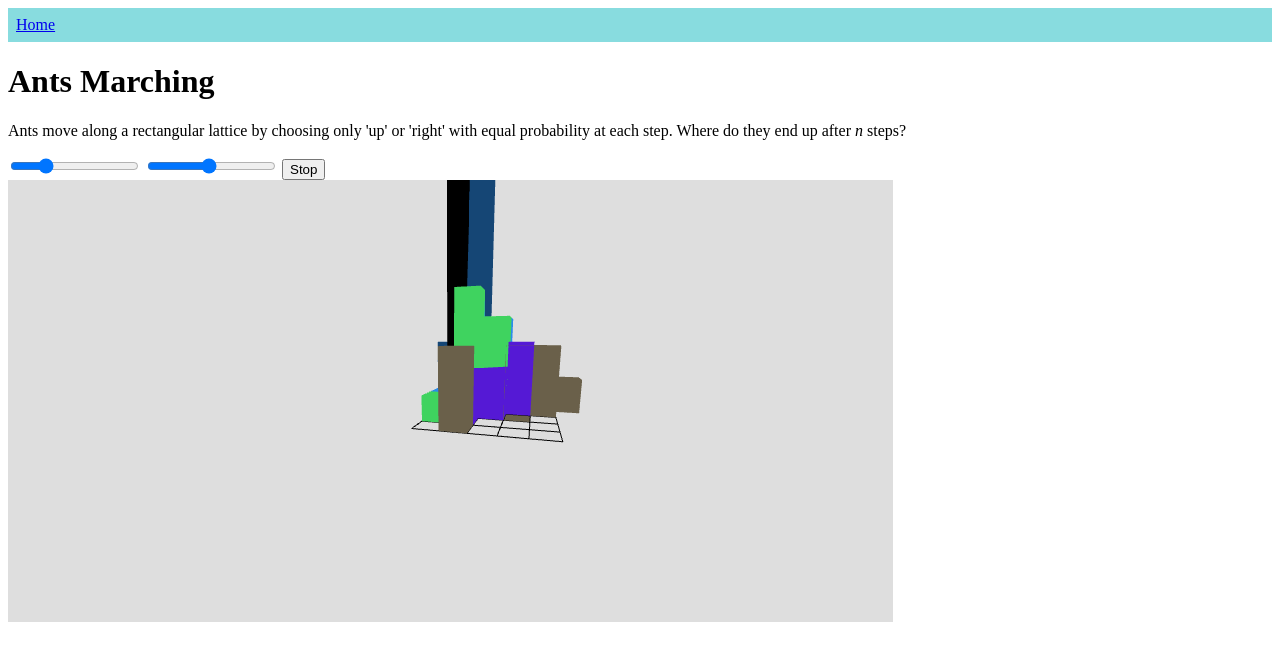
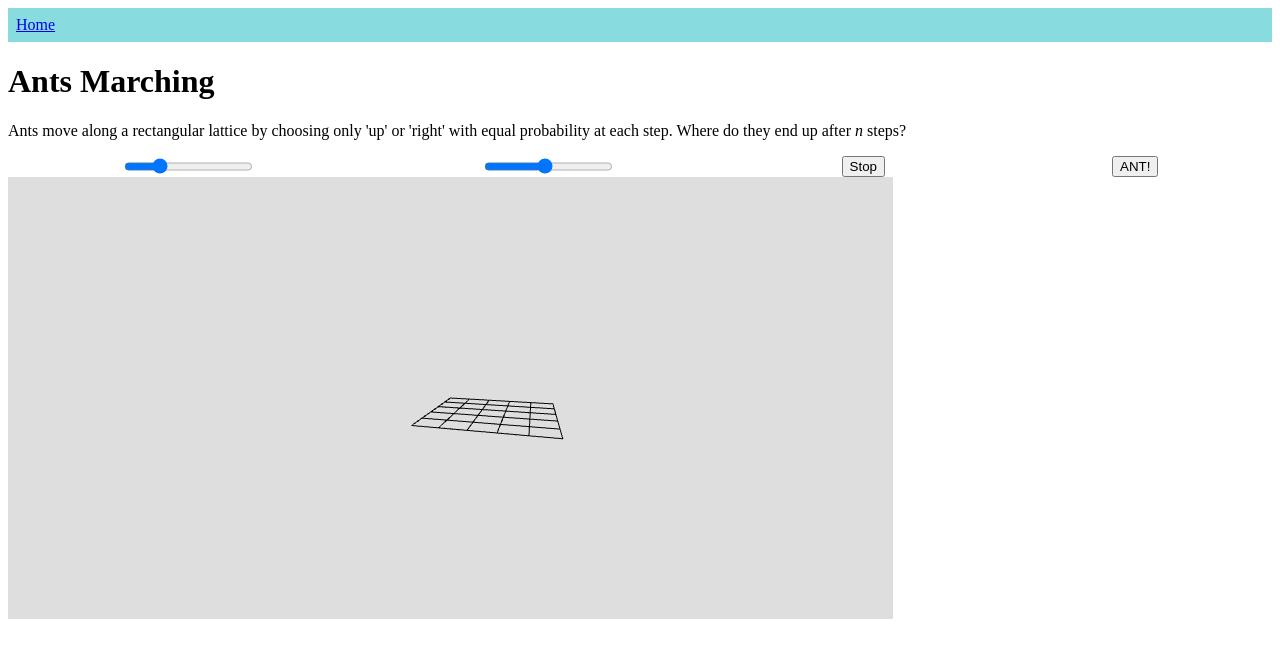
Before and after one commit to drewyoungren/svandbox, a SvelteKit app: page /amp2024/ants_marching in a window 1280 px wide. Shown: the top 660 px of the page. Built offline with nearby package versions, Linux system fonts and the light colour scheme.

Commit message:
Add ant! button

```diff
--- a/src/routes/amp2024/+page.svelte
+++ b/src/routes/amp2024/+page.svelte
@@ -31,5 +31,6 @@
   <h2>Odds and Ends</h2>
   <ul>
     <li><a href="figgie_hands">Figgie starting odds</a></li>
+    <li><a href="ants_marching">Ants marching</a></li>
   </ul>
 </section>
--- a/src/routes/amp2024/ants_marching/+page.svelte
+++ b/src/routes/amp2024/ants_marching/+page.svelte
@@ -1,7 +1,9 @@
 <script>
-  import { onMount } from 'svelte';
-  import * as THREE from 'three';
-  import { OrbitControls } from 'three/examples/jsm/controls/OrbitControls.js';
+  // @ts-nocheck
+
+  import { onMount } from "svelte";
+  import * as THREE from "three";
+  import { OrbitControls } from "three/examples/jsm/controls/OrbitControls.js";
 
   let stopGo = true;
 
@@ -18,7 +20,7 @@
   let renderer;
 
   const scene = new THREE.Scene();
-  scene.background = new THREE.Color('#DEDEDE');
+  scene.background = new THREE.Color("#DEDEDE");
 
   const camera = new THREE.PerspectiveCamera(75, 2, 0.1, 0);
 
@@ -146,7 +148,7 @@
     status = [];
     for (let i = 0; i <= totalSteps + 1; i++) {
       for (let j = 0; j + i <= totalSteps + 1; j++) {
-        const count = i + j == 0 ? 16 : 0;
+        const count = 0;
         const box = new THREE.Mesh(
           count == 0
             ? undefined
@@ -179,13 +181,19 @@
       let { count, box } = e;
       if (count != box.count) {
         box.geometry?.dispose();
-        box.geometry = new THREE.BoxGeometry(
-          STEP,
-          e.i + e.j <= totalSteps ? count : (10 * count) / total,
-          STEP
-        );
-        box.position.y =
-          e.i + e.j <= totalSteps ? count / 2 : (5 * count) / total;
+        if (count > 0) {
+          box.geometry = new THREE.BoxGeometry(
+            0.8 * STEP,
+            e.i + e.j <= totalSteps ? count : (10 * count) / total,
+            0.8 * STEP
+          );
+          box.position.y =
+            e.i + e.j <= totalSteps ? count / 2 : (5 * count) / total;
+          box.visible = true;
+        } else {
+          console.log("Should reset to 0", e.i, e.j);
+          box.visible = false;
+        }
       }
     });
   }
@@ -197,8 +205,10 @@
         .forEach((entry) => {
           let { i, j, count, box } = entry;
           for (let g = 0; g < count; g++) {
-            if (Math.random() < 1 / 100) {
-              entry.count -= i + j > 0 ? 1 : 0;
+            console.log(i, j, count, box.count);
+            if (Math.random() < 1 / 20) {
+              entry.count -= 1;
+              console.log("Ant moving!", entry.count);
               if (Math.random() > 0.5) {
                 // go up
                 status.find((e) => e.i == i + 1 && e.j == j).count++;
@@ -244,7 +254,12 @@
     on:click={() => {
       stopGo = !stopGo;
       if (stopGo) requestAnimationFrame(render);
-    }}>{stopGo ? 'Stop' : 'Go'}</button
+    }}>{stopGo ? "Stop" : "Go"}</button
+  >
+  <button
+    on:click={() => {
+      status.find((e) => e.i == 0 && e.j == 0).count += 1;
+    }}>ANT!</button
   >
 </div>
 
@@ -255,4 +270,8 @@
     width: 70%;
     height: 80%;
   }
+  div#controls {
+    display: flex;
+    justify-content: space-around;
+  }
 </style>
```
